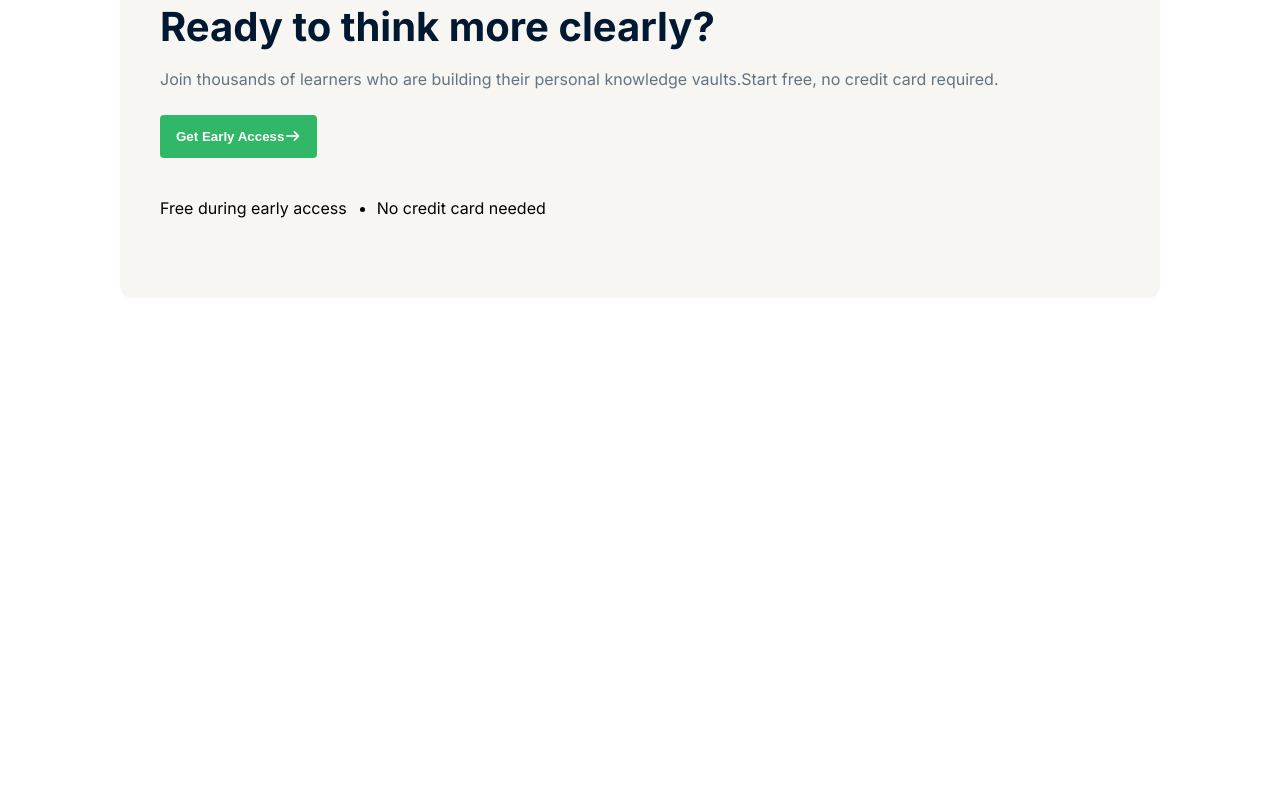
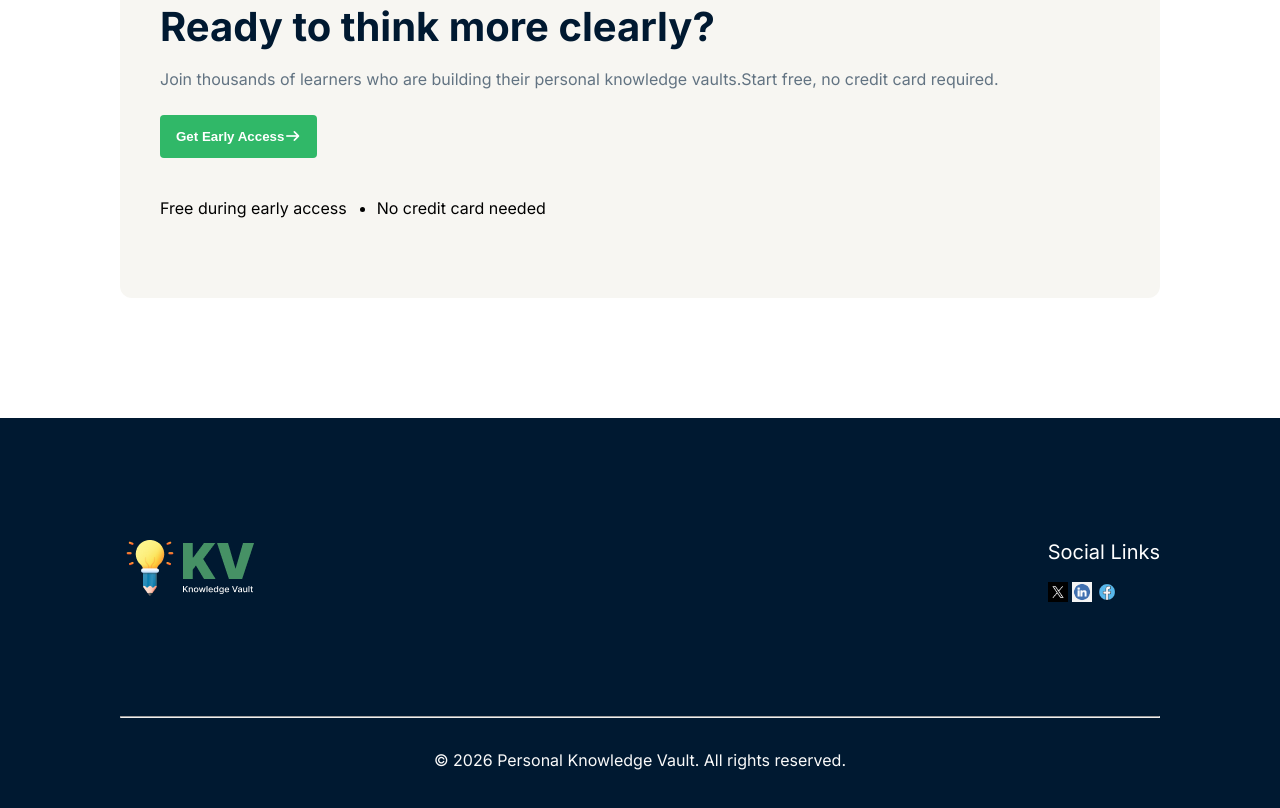
Before and after one commit to enamulhassanc/Batch-13-Assignment-1, a plain HTML site: page index.html in a window 1280 px wide. Shown: the part 2144-2952 px from the top of the page. Before the commit the page ends 2562 px from the top, so only its background shows below. Drawn offline with Linux system fonts and the light colour scheme.

Commit message:
updated footer section

```diff
--- a/index.html
+++ b/index.html
@@ -105,7 +105,26 @@
         </div>
 
     </section>
-    <footer></footer>
+    <footer>
+        <section>
+            <div class="footer-section">
+                <div>
+                    <img src="./assets/logo-footer.png" alt="">
+                </div>
+                <div class="social">
+                    <p>Social Links</p>
+                    <a href=""><img src="./assets/twiter.jpg" alt=""></a>
+                    <a href=""><img src="./assets/link.png" alt=""></a>
+                    <a href=""><img src="./assets/fb.png" alt=""></a>
+
+                </div>
+            </div>
+            <hr>
+            <div class="copy-right">
+                <p>&copy; 2026 Personal Knowledge Vault. All rights reserved.</p>
+            </div>
+        </section>
+    </footer>
 
 </body>
 </html>
--- a/style.css
+++ b/style.css
@@ -270,3 +270,38 @@
     display: flex;
     gap: 30px;
 }
+.footer-section{
+    display: flex;
+    justify-content: space-between;
+
+}
+.footer-section .social img {
+    width: 20px;
+    height: 20px;
+    gap: 16px;
+    margin-bottom: 110px;
+    align-items: center;
+}
+footer {
+    background-color: #001931;
+    padding: 120px 120px 30px 120px;
+}
+.footer-section .social p {
+    color: rgba(255, 255, 255, 1);
+    font-size: 20px;
+    font-weight: 500px;
+    line-height: 28px;
+    margin-bottom: 16px;
+
+}
+footer br {
+    border: 1px solid #E5E7EB;
+}
+footer .copy-right {
+    color: rgba(250, 250, 250, 1);
+    font-weight: 400;
+    line-height: 24px;
+    text-align: center;
+    margin-bottom: 30px;
+    margin-top: 30px;
+}
```
Also changed, not shown: assets/fb.png (added), assets/images.jpg (added), assets/link.png (added), assets/twiter.jpg (added).
